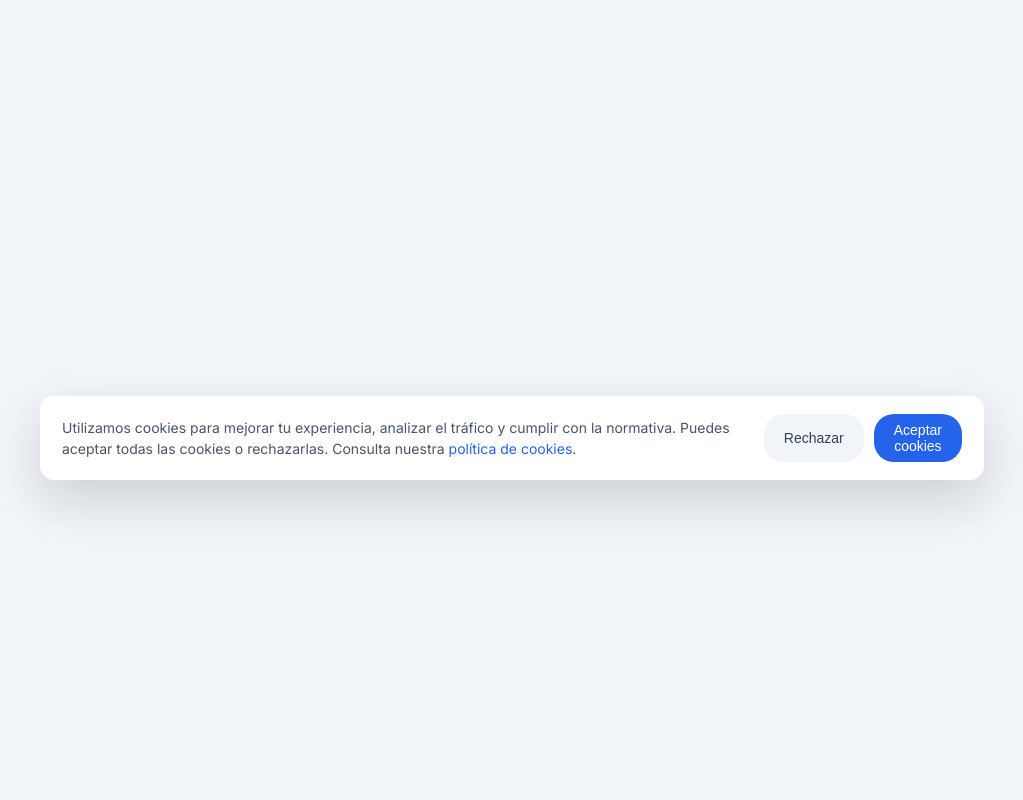
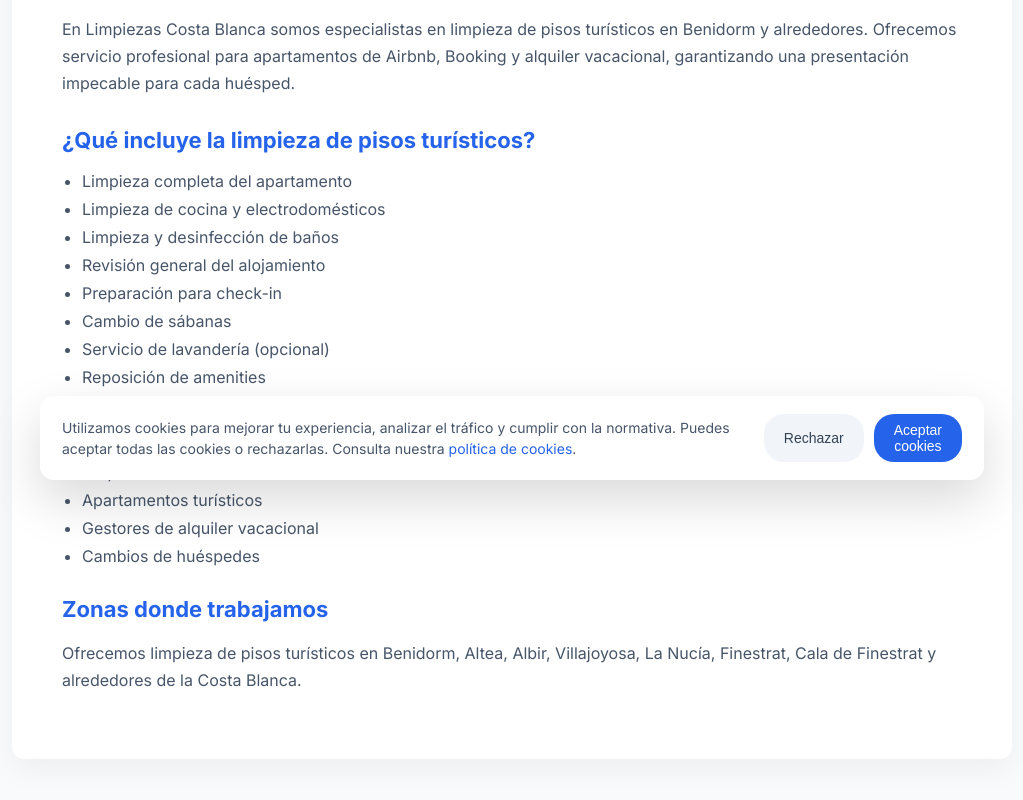
Before and after one commit to mduarte1996/limpiezas-dashboard, a React (Create React App) app: page /limpieza-pisos-turisticos-benidorm in a window 1280 px wide. Shown: the part 300-1100 px from the top of the page, without its empty margins (128-1151 px from the left). Before the commit the page ends 800 px from the top, so only its background shows below. Built offline with nearby package versions, Linux system fonts and the light colour scheme.

Commit message:
pagina limpieza pisos turisticos

```diff
--- a/src/App.js
+++ b/src/App.js
@@ -6,6 +6,7 @@ import AvisoLegal from "./pages/AvisoLegal";
 import Privacidad from "./pages/Privacidad";
 import Cookies from "./pages/Cookies";
 import CookieBanner from "./components/CookieBanner";
+import PisosTuristicos from "./pages/PisosTuristicos";
 
 function App() {
   return (
@@ -18,6 +19,7 @@ function App() {
         <Route path="/aviso-legal" element={<AvisoLegal />} />
         <Route path="/privacidad" element={<Privacidad />} />
         <Route path="/cookies" element={<Cookies />} />
+        <Route path="/limpieza-pisos-turisticos-benidorm" element={<PisosTuristicos />} />
 
       </Routes>
     </BrowserRouter>
--- a/src/pages/Home.css
+++ b/src/pages/Home.css
@@ -1252,3 +1252,48 @@ margin: auto;
 color: #64748b;
 line-height: 1.6;
 }
+.modal-actions {
+  margin-top: 20px;
+  display: flex;
+  gap: 12px;
+  flex-wrap: wrap;
+}
+
+/* BOTON PRINCIPAL */
+.primary-btn {
+  flex: 1;
+  text-align: center;
+  padding: 14px 20px;
+  border-radius: 12px;
+  font-weight: 600;
+  background: linear-gradient(135deg,#2563eb,#1e3a8a);
+  color: white;
+  border: none;
+  cursor: pointer;
+  text-decoration: none;
+  transition: .3s;
+}
+
+.primary-btn:hover {
+  transform: translateY(-2px);
+  box-shadow: 0 10px 25px rgba(37,99,235,0.4);
+}
+
+/* BOTON SEO SECUNDARIO */
+.secondary-btn {
+  flex: 1;
+  text-align: center;
+  padding: 14px 20px;
+  border-radius: 12px;
+  font-weight: 600;
+  background: white;
+  color: #2563eb;
+  border: 2px solid #2563eb;
+  text-decoration: none;
+  transition: .3s;
+}
+
+.secondary-btn:hover {
+  background: #2563eb;
+  color: white;
+}
--- a/src/pages/Home.js
+++ b/src/pages/Home.js
@@ -397,7 +397,10 @@ Gracias!
                         <p>Servicio completo para casas y apartamentos.</p>
                     </div>
 
-                    <div className="card" onClick={() => setSelectedService("turistico")}>
+                    <div
+                        className="card"
+                        onClick={() => navigate("/limpieza-pisos-turisticos-benidorm")}
+                    >
                         <h3>🏖 Pisos turísticos</h3>
                         <p>Servicio especializado para alquileres vacacionales.</p>
                     </div>
@@ -803,12 +806,23 @@ Gracias!
                                         <p>📸 Posibilidad de reporte del estado del piso</p>
                                     </div>
 
+                                    <div className="modal-actions">
+
                                         <button
                                             className="primary-btn"
                                             onClick={() => handleSelectService("turistico")}
                                         >
                                             Reservar limpieza turística
                                         </button>
+
+                                        <a
+                                            href="/limpieza-pisos-turisticos-benidorm"
+                                            className="secondary-btn"
+                                        >
+                                            Ver información completa
+                                        </a>
+
+                                    </div>
 
                                 </div>
 
--- /dev/null
+++ b/src/pages/PisosTuristicos.js
@@ -0,0 +1,60 @@
+import Navbar from "../components/Navbar";
+import Footer from "../components/Footer";
+import "./legal.css";
+
+function PisosTuristicos() {
+  return (
+    <>
+      <Navbar />
+
+      <section className="legal-page">
+        <div className="legal-container">
+
+          <h1>Limpieza de Pisos Turísticos en Benidorm</h1>
+
+          <p>
+          En Limpiezas Costa Blanca somos especialistas en limpieza de pisos
+          turísticos en Benidorm y alrededores. Ofrecemos servicio profesional
+          para apartamentos de Airbnb, Booking y alquiler vacacional,
+          garantizando una presentación impecable para cada huésped.
+          </p>
+
+          <h2>¿Qué incluye la limpieza de pisos turísticos?</h2>
+
+          <ul>
+            <li>Limpieza completa del apartamento</li>
+            <li>Limpieza de cocina y electrodomésticos</li>
+            <li>Limpieza y desinfección de baños</li>
+            <li>Revisión general del alojamiento</li>
+            <li>Preparación para check-in</li>
+            <li>Cambio de sábanas</li>
+            <li>Servicio de lavandería (opcional)</li>
+            <li>Reposición de amenities</li>
+          </ul>
+
+          <h2>Servicio ideal para</h2>
+
+          <ul>
+            <li>Propietarios de Airbnb</li>
+            <li>Apartamentos turísticos</li>
+            <li>Gestores de alquiler vacacional</li>
+            <li>Cambios de huéspedes</li>
+          </ul>
+
+          <h2>Zonas donde trabajamos</h2>
+
+          <p>
+          Ofrecemos limpieza de pisos turísticos en Benidorm, Altea,
+          Albir, Villajoyosa, La Nucía, Finestrat, Cala de Finestrat
+          y alrededores de la Costa Blanca.
+          </p>
+
+        </div>
+      </section>
+
+      <Footer />
+    </>
+  );
+}
+
+export default PisosTuristicos;
```
Lines whose indentation alone changed are shown as unchanged.
